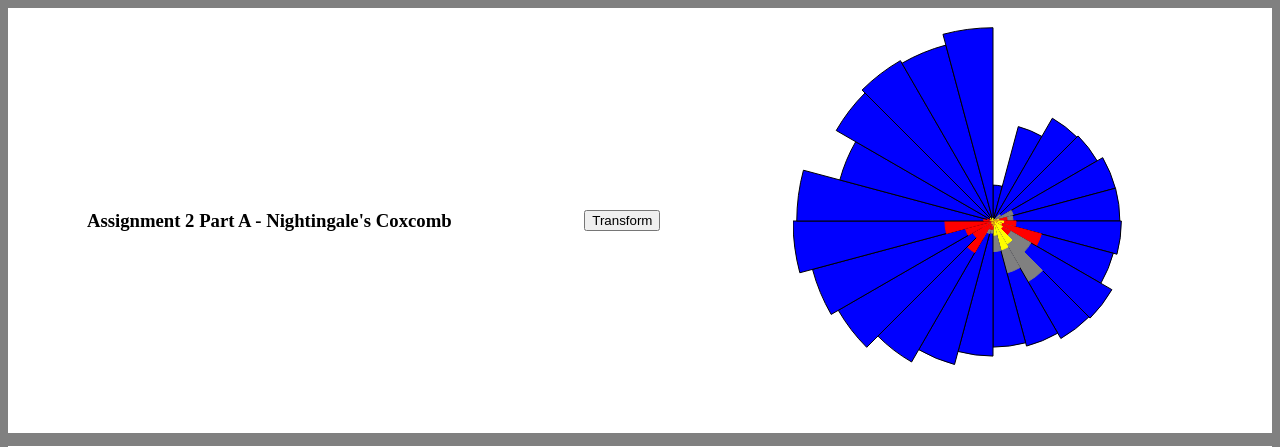
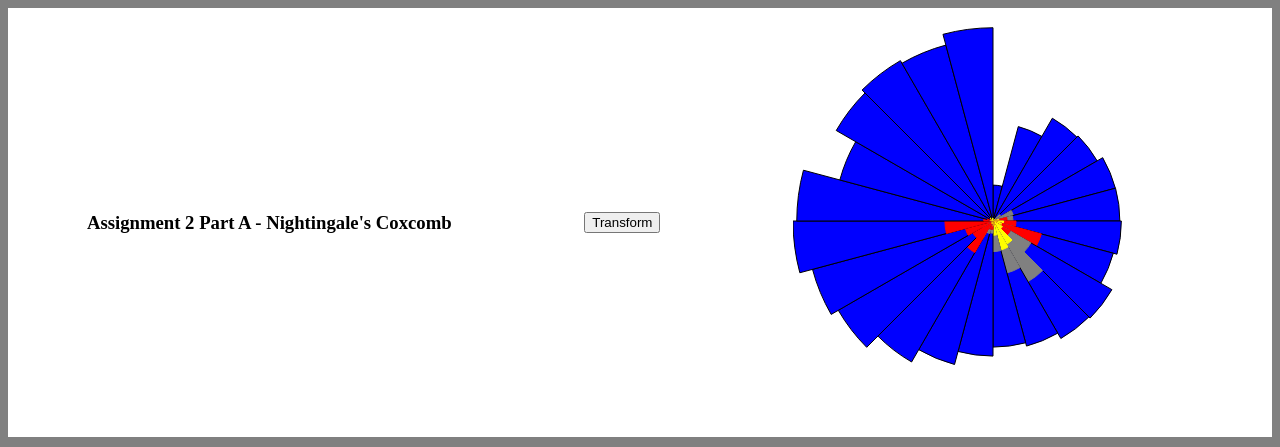
Before and after one commit to alcarasj/data-visualization, a Flask app: page / in a window 1280 px wide. Shown: the top 447 px of the page. Run offline with Flask 2, Linux system fonts and the light colour scheme; some libraries are stand-ins or nearby versions.

Commit message:
Completed part A.

```diff
--- a/templates/index.html
+++ b/templates/index.html
@@ -7,24 +7,15 @@
 </style>
 </head>
 <body style="position:fixed; top:0; bottom:0; left:0; right:0; background-color: grey">
-  <div id="part-a" style="display: flex; align-items: center; justify-content: space-around;  padding: 1%; background-color: white;">
+  <div style="display: flex; align-items: center; justify-content: space-around;  padding: 1%; background-color: white;">
   <h3>Assignment 2 Part A - Nightingale's Coxcomb</h3>
   <button type="button" id="transform-button">Transform</button>
+  <div id="part-a">
+  </div>
   </div>
   <div id="part-b" style="display: flex; align-items: center; flex-direction: column; justify-content: space-around; margin-top: 1%; padding: 1%; background-color: white;">
   <h3>Assignment 2 Part B - Minard's Chart</h3>
   </div>
-
-
-
-
-
-
-
-
-
-
-
 
 <script>
   data = JSON.parse({{ data|tojson }});
@@ -34,6 +25,7 @@
   zymoticDeaths = data.map(datapoint => datapoint.zymotic_deaths);
   injuryDeaths = data.map(datapoint => datapoint.injury_deaths);
   otherDeaths = data.map(datapoint => datapoint.other_deaths);
+  clock = true;
 
   // Determine maximums for rational display.
   maxArmySize = Math.max(...armySizes);
@@ -41,78 +33,81 @@
   maxInjuryDeaths = Math.max(...injuryDeaths);
   maxOtherDeaths = Math.max(...otherDeaths);
 
-  const renderPartA = (event) => {
+
+  const renderPartA = (event, rotateDeg=0, zoomFactor=1, translateXY={ x: 200, y: 200 }, size=400) => {
     var svgContainer = d3.select("#part-a").append("svg")
                                            .attr("id", "graph-1")
-                     .attr("width", "400px")
-                     .attr("height", "400px");
+                                           .attr("width", size + "px")
+                                           .attr("height", size + "px");
     var arcGenerator = d3.arc();
     var startAngle = 0;
 
     // Display data.
     for (var i = 0; i < data.length; i++) {
       endAngle = (2 * Math.PI * (i + 1))/data.length;
-      var circle = svgContainer.append('path')
-                  .attr('transform', 'translate(' + [200, 200] + ')')
+      var armySizesGraph = svgContainer.append('path')
+      armySizesGraph.attr('transform', 'translate(' + [translateXY.x, translateXY.y] + ')')
                     .attr('fill', 'blue')
                     .attr('stroke', 'black')
                     .attr('class', 'graph-1')
                     .attr('d', arcGenerator({
                       innerRadius: 0,
-                    outerRadius: armySizes[i] * 200 / maxArmySize,
+                      outerRadius: armySizes[i] * (200 * zoomFactor)  / maxArmySize,
                       startAngle,
                       endAngle
                     }));
       svgContainer.append('path')
-                  .attr('transform', 'translate(' + [200, 200] + ')')
+                  .attr('transform', 'translate(' + [translateXY.x, translateXY.y] + ')')
                   .attr('fill', 'grey')
                   .attr('stroke', 'grey')
                   .attr('d', arcGenerator({
                     innerRadius: 0,
-                    outerRadius: zymoticDeaths[i] * 70 / maxZymoticDeaths,
+                    outerRadius: zymoticDeaths[i] * (70 * zoomFactor) / maxZymoticDeaths,
                     startAngle,
                     endAngle
                   }));
       svgContainer.append('path')
-                  .attr('transform', 'translate(' + [200, 200] + ')')
+                  .attr('transform', 'translate(' + [translateXY.x, translateXY.y] + ')')
                   .attr('fill', 'red')
                   .attr('stroke', 'red')
                   .attr('d', arcGenerator({
                     innerRadius: 0,
-                    outerRadius: injuryDeaths[i] * 50 / maxInjuryDeaths,
+                    outerRadius: injuryDeaths[i] * (50 * zoomFactor) / maxInjuryDeaths,
                     startAngle,
                     endAngle
                   }));
       svgContainer.append('path')
-                  .attr('transform', 'translate(' + [200, 200] + ')')
+                  .attr('transform', 'translate(' + [translateXY.x, translateXY.y] + ')')
                   .attr('fill', 'yellow')
                   .attr('stroke', 'yellow')
                   .attr('d', arcGenerator({
                     innerRadius: 0,
-                    outerRadius: otherDeaths[i] * 30 / maxOtherDeaths,
+                    outerRadius: otherDeaths[i] * (30 * zoomFactor) / maxOtherDeaths,
                     startAngle,
                     endAngle
                   }));
       startAngle = endAngle;
     }
+    clock = !clock;
   }
 
   const renderPartB = (event) => {
-    var svgContainer2 = d3.select("#root").append("svg")
+    var svgContainer2 = d3.select("#part-b").append("svg")
                       .attr("id", "graph-2")
                       .attr("width", "800px")
                       .attr("height", "800px");
   };
 
   $('#transform-button').on('click', (event) => {
-    debugger;
-    $('#graph-1').css('transform', '')
-    $('#graph-1').css('transform', 'zoom(150%)')
+    $("#graph-1").remove();
+    const transformFactor = clock ? 1 : 0.5;
+    const translateXY = { x: (200 * transformFactor), y: (200 * transformFactor) }
+    renderPartA(event, rotateDeg=(90 * transformFactor), zoomFactor=(1 * transformFactor), translateXY, size=400);
   });
 
-  $('document').ready(() => {
-    renderPartA();
-    renderPartB();
+  $('document').ready((event) => {
+    renderPartA(event, rotateDeg=0);
+    renderPartB(event, rotateDeg=0);
   });
 
 
```
Lines whose indentation alone changed are shown as unchanged.
